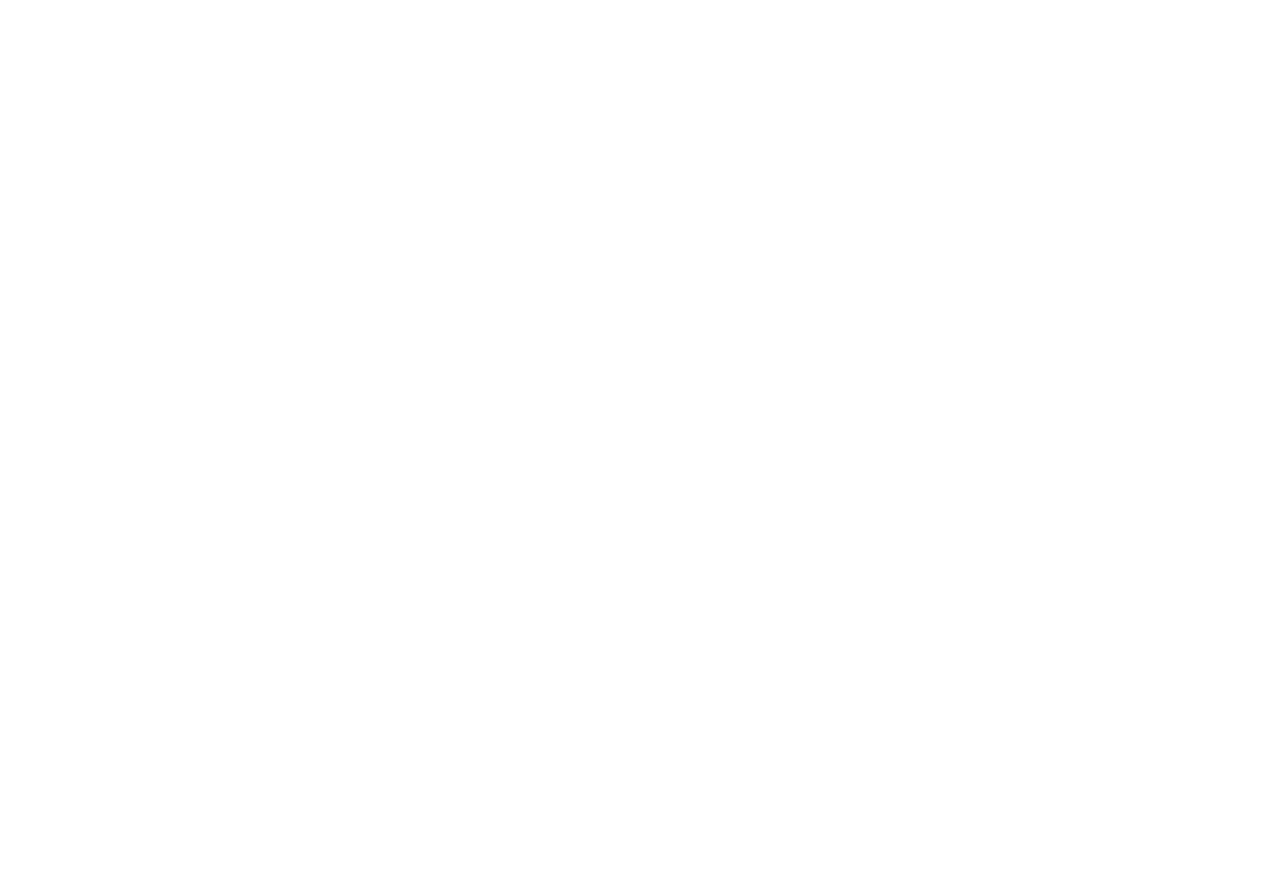
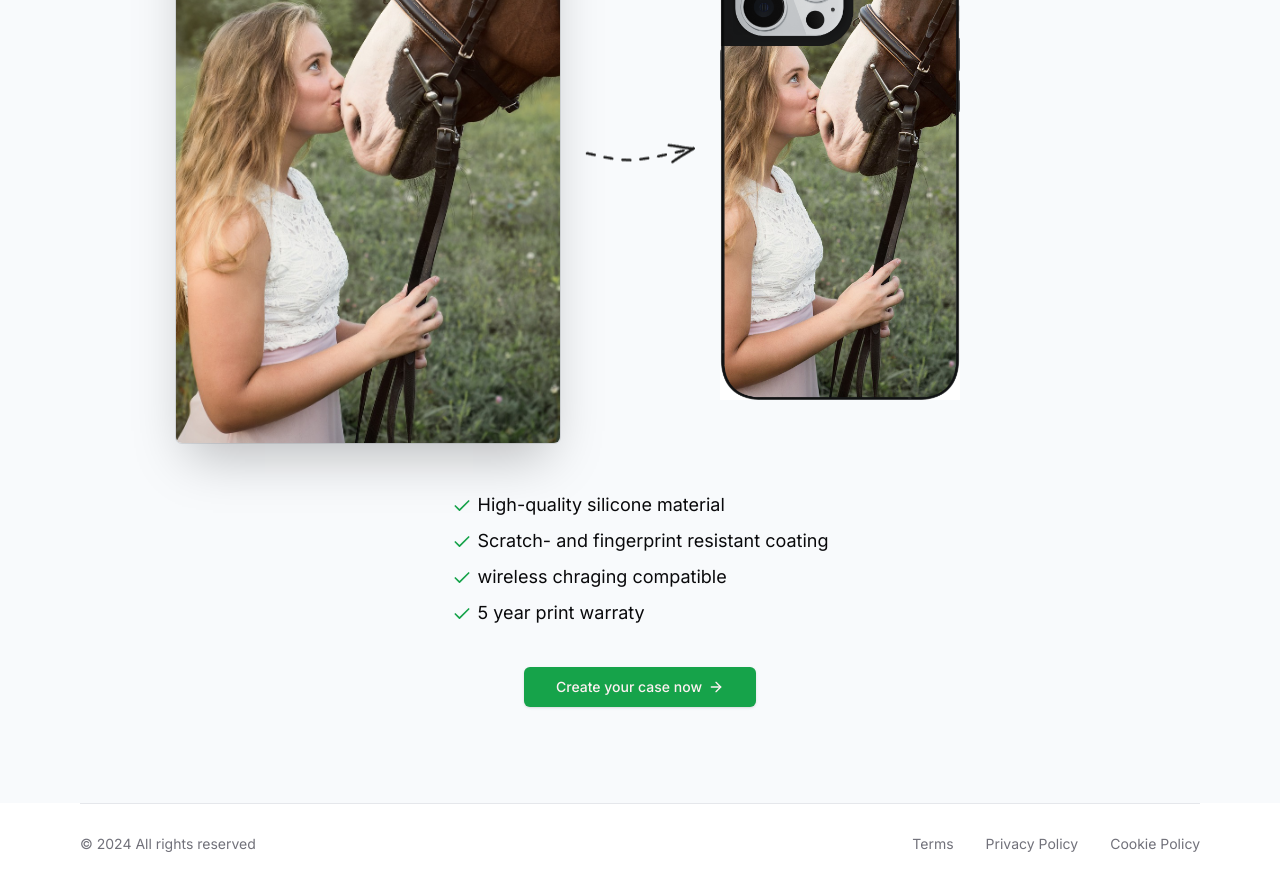
Before and after one commit to dinhnguyenminhhoang/snakeCase_Next-14, a Next.js app: page / in a window 1280 px wide. Shown: the part 3040-3924 px from the top of the page. Before the commit the page ends 2604 px from the top, so only its background shows below. Built offline with nearby package versions, Linux system fonts and the light colour scheme; no server answers.

Commit message:
finish landing page

```diff
--- a/src/app/layout.tsx
+++ b/src/app/layout.tsx
@@ -3,6 +3,7 @@
 import "./globals.css";
 import Navbar from "@/components/Navbar";
 import { Suspense } from "react";
+import Footer from "@/components/Footer";
 
 const inter = Inter({ subsets: ["latin"] });
 
@@ -22,6 +23,7 @@
                 <Suspense fallback={<>Loading...</>}>
                     <Navbar />
                     {children}
+                    <Footer />
                 </Suspense>
             </body>
         </html>
--- a/src/app/page.tsx
+++ b/src/app/page.tsx
@@ -2,8 +2,10 @@
 import MaxWidthWrapper from "@/components/MaxWidthWrapper";
 import Phone from "@/components/Phone";
 import { Reviews } from "@/components/Reviews";
-import { Check, Star } from "lucide-react";
+import { buttonVariants } from "@/components/ui/button";
+import { ArrowRight, Check, Star } from "lucide-react";
 import Image from "next/image";
+import Link from "next/link";
 import { Suspense } from "react";
 
 export default function Home() {
@@ -214,6 +216,67 @@
                     </Suspense>
                 </div>
             </section>
+            <section>
+                <MaxWidthWrapper className="py-24">
+                    <div className="mb-12 px-6 lg:px-8">
+                        <div className="mx-auto max-w-2xl sm:text-center">
+                            <h2 className="order-1 mt-2 tracking-tight text-center text-balance !leading-tight font-bold text-5xl md:text-6xl text-gray-900">
+                                Upload your photo and get
+                                <span className="relative px-2 bg-green-600 text-white">
+                                    your own case
+                                    <Icons.underline className="hidden sm:block pointer-events-none absolute inset-x-0 -bottom-6 text-green-500" />
+                                </span>
+                                now
+                            </h2>
+                        </div>
+                    </div>
+                    <div className="mx-auto max-w-6xl lg:px-8">
+                        <div className="relative flex flex-col items-center md:grid grid-cols-2 gap-40">
+                            <img
+                                src="/arrow.png"
+                                className="absolute top-[25rem] md:top-1/2 -translate-y-1/2 z-10 left-1/2 -translate-x-1/2 rotate-90 md:rotate-0"
+                            />
+                            <div className="relative h-80 md:h-full w-full md:justify-self-end max-w-sm rounded-xl bg-gray-900/5 ring-inset ring-gray-900/10 lg:rounded-2xl">
+                                <img
+                                    src="/horse.jpg"
+                                    className="rounded-md object-cover bg-white shadow-2xl ring-1 ring-gray-900/10 h-full w-full"
+                                />
+                            </div>
+                            <Phone className="w-60" imgSrc="/horse_phone.jpg" />
+                        </div>
+                    </div>
+                    <ul className="mx-auto mt-12 max-w-prose sm:text-lg space-y-2 w-fit">
+                        <li className="w-fit">
+                            <Check className="h-5 w-5 text-green-600 inline mr-1.5" />
+                            High-quality silicone material
+                        </li>
+                        <li className="w-fit">
+                            <Check className="h-5 w-5 text-green-600 inline mr-1.5" />
+                            Scratch- and fingerprint resistant coating
+                        </li>{" "}
+                        <li className="w-fit">
+                            <Check className="h-5 w-5 text-green-600 inline mr-1.5" />
+                            wireless chraging compatible
+                        </li>{" "}
+                        <li className="w-fit">
+                            <Check className="h-5 w-5 text-green-600 inline mr-1.5" />
+                            5 year print warraty
+                        </li>
+                        <div className="flex justify-center">
+                            <Link
+                                href="/confiryge/upload"
+                                className={buttonVariants({
+                                    size: "lg",
+                                    className: "mx-auto mt-8",
+                                })}
+                            >
+                                Create your case now{" "}
+                                <ArrowRight className="h-4 w-4 ml-1.5" />
+                            </Link>
+                        </div>
+                    </ul>
+                </MaxWidthWrapper>
+            </section>
         </div>
     );
 }
--- /dev/null
+++ b/src/components/Footer.tsx
@@ -0,0 +1,43 @@
+import Link from "next/link";
+import MaxWidthWrapper from "./MaxWidthWrapper";
+
+const Footer = () => {
+    return (
+        <footer className="bg-white h-20 relative">
+            <MaxWidthWrapper>
+                <div className="border-t border-gray-200"></div>
+                <div className="h-full flex flex-col md:flex-row md:justify-between justify-center items-center">
+                    <div className="text-center md:text-left pb-2 md:pb-0">
+                        <p className="text-sm text-muted-foreground">
+                            &copy; {new Date().getFullYear()} All rights
+                            reserved
+                        </p>
+                    </div>
+                    <div className="flex items-center justify-center">
+                        <div className="flex space-x-8">
+                            <Link
+                                href="#"
+                                className="text-sm text-muted-foreground hover:text-gray-600"
+                            >
+                                Terms
+                            </Link>{" "}
+                            <Link
+                                href="#"
+                                className="text-sm text-muted-foreground hover:text-gray-600"
+                            >
+                                Privacy Policy
+                            </Link>{" "}
+                            <Link
+                                href="#"
+                                className="text-sm text-muted-foreground hover:text-gray-600"
+                            >
+                                Cookie Policy
+                            </Link>
+                        </div>
+                    </div>
+                </div>
+            </MaxWidthWrapper>
+        </footer>
+    );
+};
+export default Footer;
```
